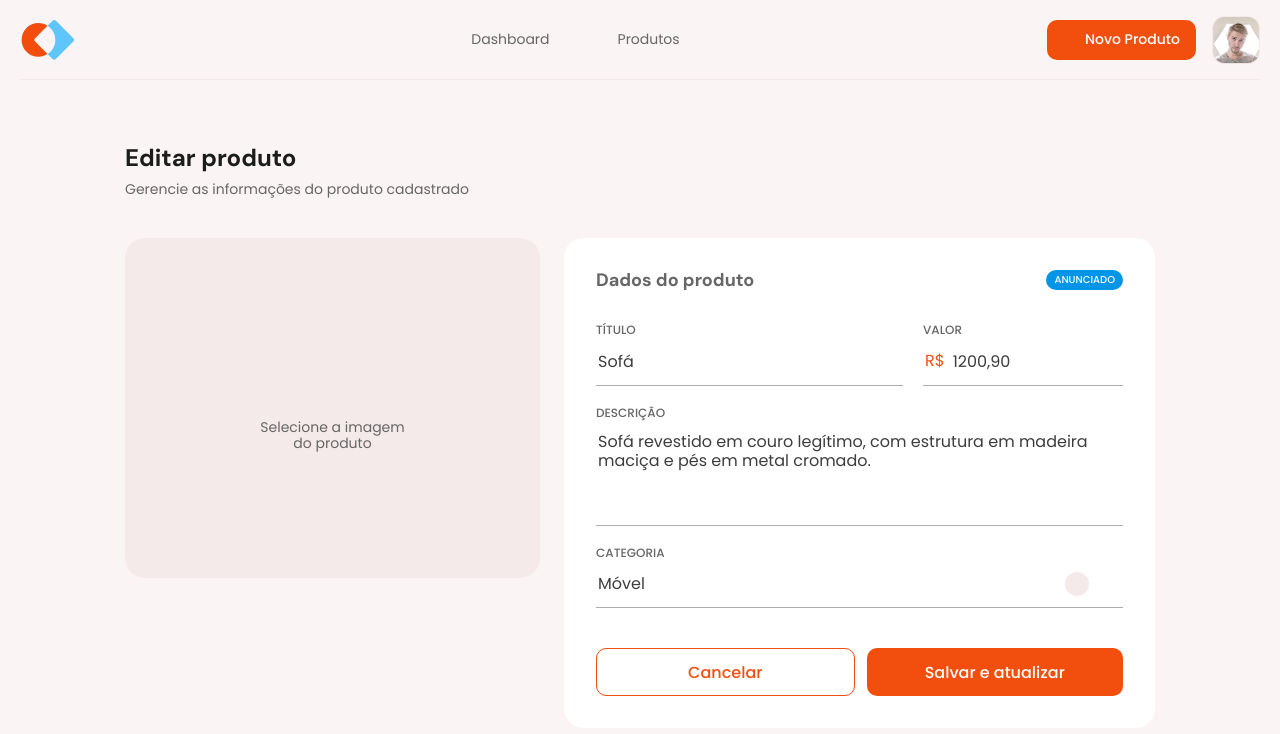
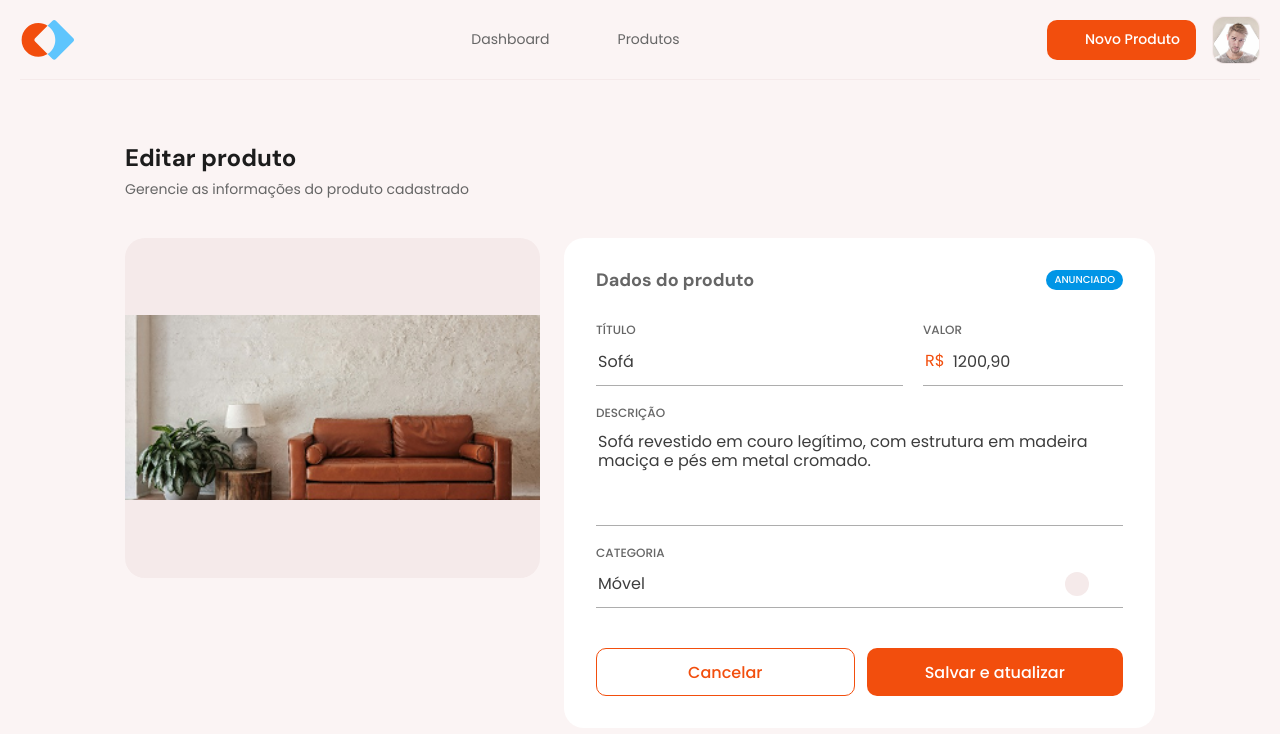
Before and after one commit to ropdias/marketplace-web, a React (Vite) app: page /product/1/edit in a window 1280 px wide. Shown: the top 734 px of the page. Built offline with nearby package versions, Linux system fonts and the light colour scheme; some icons are missing.

Commit message:
add defaultImageUrl to ProductImageUploader

```diff
--- a/src/pages/app/product/product-form.tsx
+++ b/src/pages/app/product/product-form.tsx
@@ -53,6 +53,7 @@ export function ProductForm({
             <ProductImageUploader
               onChange={field.onChange}
               id="image"
+              defaultImageUrl={initialData?.attachments?.[0]?.url}
               {...(errors.image && {
                 errorMessage: errors.image.message,
               })}
--- a/src/pages/app/product/product-image-uploader.tsx
+++ b/src/pages/app/product/product-image-uploader.tsx
@@ -10,14 +10,16 @@ interface ProductImageUploaderProps {
   onChange?: (file: File | null) => void
   errorMessage?: string
   id: string
+  defaultImageUrl?: string
 }
 
 export function ProductImageUploader({
   onChange,
   errorMessage,
   id,
+  defaultImageUrl,
 }: ProductImageUploaderProps) {
-  const [image, setImage] = useState<string | null>(null)
+  const [image, setImage] = useState<string | null>(defaultImageUrl ?? null)
 
   const handleFileChange = (event: React.ChangeEvent<HTMLInputElement>) => {
     const file = event.target.files?.[0] ?? null
@@ -69,7 +71,7 @@ export function ProductImageUploader({
                 <img
                   src={image}
                   alt="Imagem Carregada"
-                  className="h-full w-full rounded-[20px] object-cover"
+                  className="h-full w-full rounded-[20px] object-contain"
                 />
                 <div className="absolute inset-0 rounded-[20px] bg-black opacity-0 group-hover:opacity-60" />
                 <div className="absolute left-1/2 top-1/2 flex w-[9.9375rem] -translate-x-1/2 -translate-y-1/2 flex-col items-center gap-4 overflow-hidden opacity-0 transition duration-100 group-hover:opacity-100">
```
